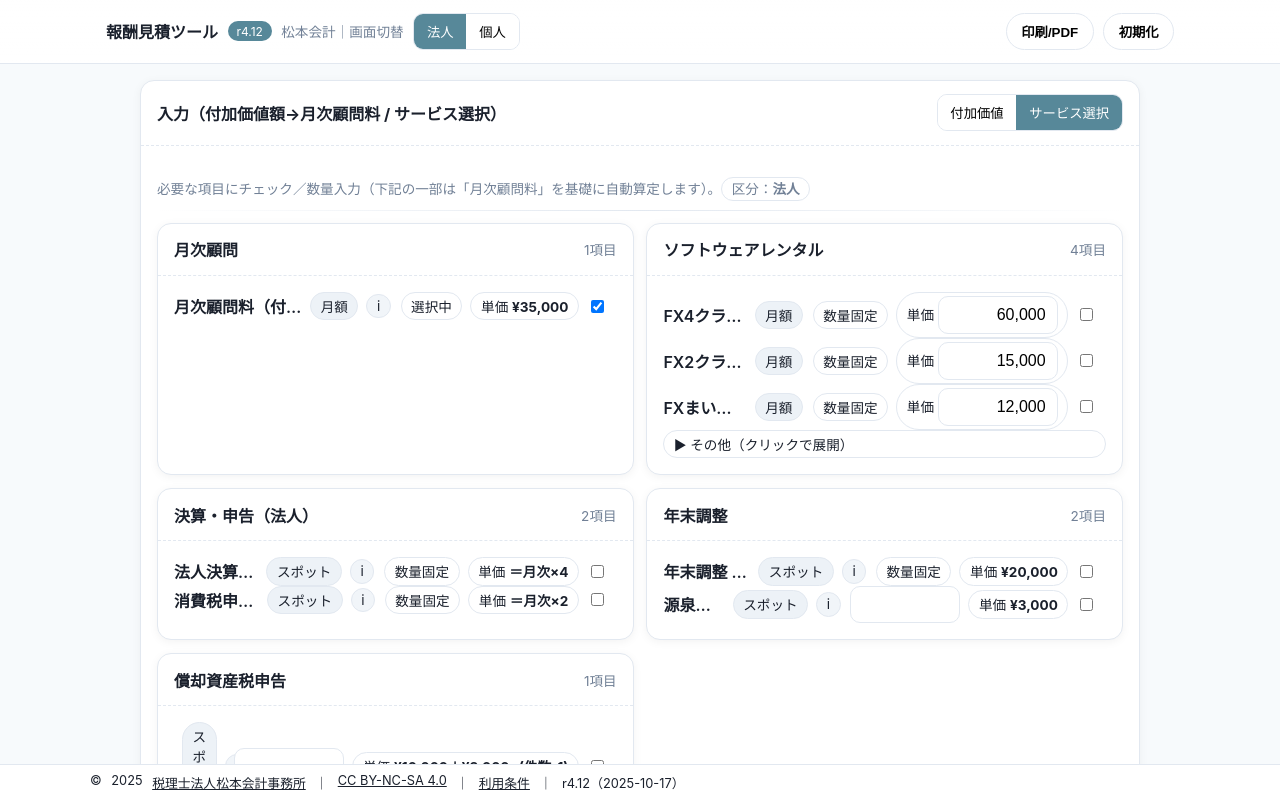
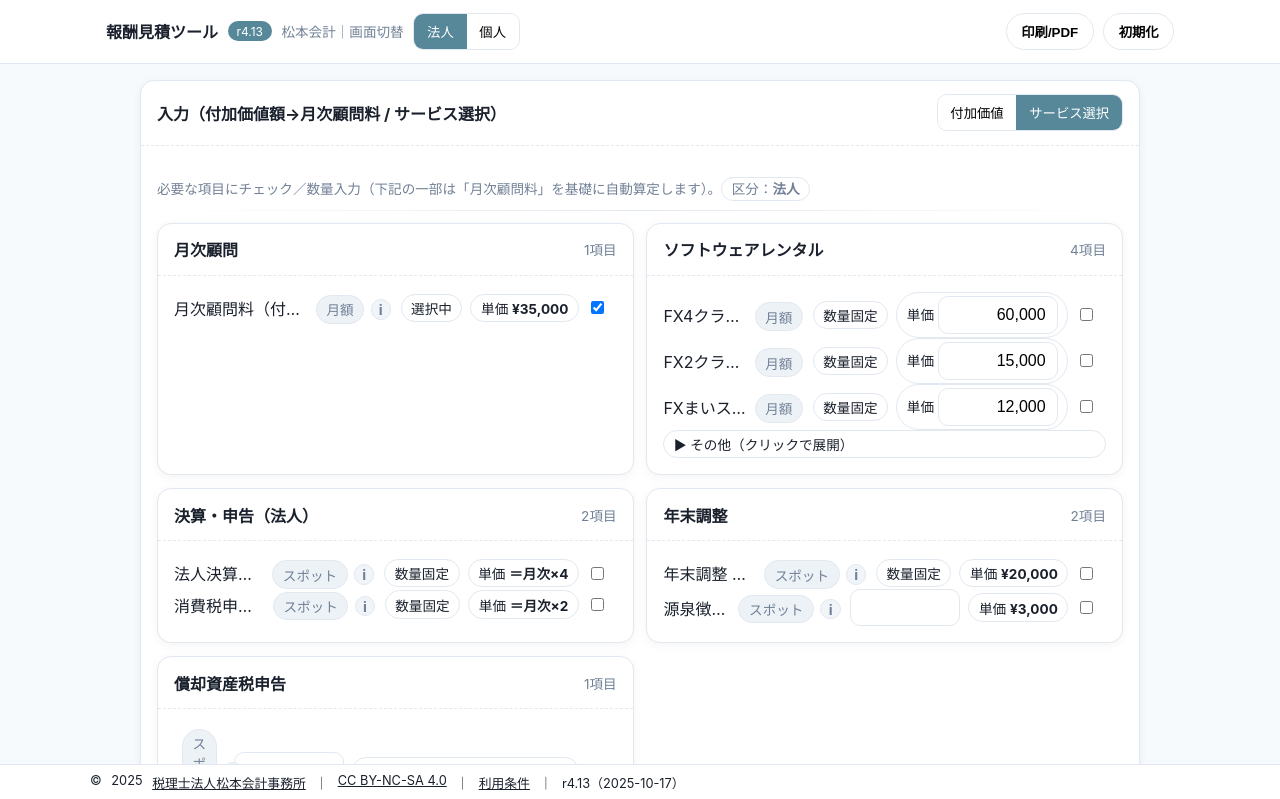
Before and after one commit to takatrp/mitsumori, a plain HTML site: page index.html in a window 1280 px wide. Both pictures are taken after a click on the button "サービス選択". Shown: the top 799 px of the page. Drawn offline with Linux system fonts and the light colour scheme.

Commit message:
Update index.html

```diff
--- a/index.html
+++ b/index.html
@@ -3,7 +3,7 @@
 <head>
 <meta charset="utf-8" />
 <meta name="viewport" content="width=device-width, initial-scale=1" />
-<title>松本会計｜報酬見積ツール r4.12（御中/様・数量12反映・UI洗練）</title>
+<title>松本会計｜報酬見積ツール r4.13（御中/様・数量12反映・UI洗練）</title>
 <style>
 :root{
   --mk-bg:#f7fafc; --mk-card:#fff; --mk-ink:#1a202c; --mk-sub:#4a5568; --mk-border:#e2e8f0;
@@ -48,13 +48,13 @@ header{position:sticky;top:0;z-index:20;background:linear-gradient(180deg,#fff,r
 @media(min-width:960px){#services{grid-template-columns:1fr 1fr}}
 
 /* サービス行のレイアウトを洗練 */
-.svc-row{display:grid;grid-template-columns:minmax(0,1.6fr) auto auto;gap:.6rem;align-items:center}
+.svc-row{display:grid;grid-template-columns:minmax(0,2fr) auto auto;gap:.6rem;align-items:center}
 .svc-main{min-width:0;display:flex;align-items:center;gap:.5rem}
 .svc-main label{font-weight:600}
 .svc-main .mini{display:none}
 .svc-ctrls{display:flex;gap:.5rem;align-items:center;justify-content:flex-end}
 .svc-ctrls .pill{white-space:nowrap}
-@media(max-width:640px){.svc-row{grid-template-columns:1fr}.svc-ctrls{justify-content:flex-start;flex-wrap:wrap}.svc-title{white-space:nowrap;}}
+@media(max-width:640px){.svc-row{grid-template-columns:1fr}.svc-ctrls{justify-content:flex-start;flex-wrap:wrap}.svc-title{flex:1;min-width:0;white-space:normal;overflow:visible;text-overflow:clip;line-height:1.25}}
 }
 
 /* 見積様式（コンパクトフォント／項目を折返ししない） */
@@ -119,6 +119,11 @@ footer.mk-mini a{color:inherit;text-decoration:underline}
 .svc-ctrls{display:flex;gap:.5rem;align-items:center;justify-content:flex-end}
 .pill.unit{background:#edf2f7}
 .pill.info{background:#f1f5f9;cursor:help}
+.svc-meta{display:flex;gap:.4rem;align-items:center;margin-top:.2rem;font-size:.9rem;color:var(--gray)}
+.details.info{display:inline-block;position:relative}
+.details.info>summary{list-style:none;cursor:pointer;border:1px solid var(--mk-border);border-radius:999px;padding:.05rem .45rem;font-weight:700;background:#f1f5f9}
+.details.info[open]>.tip{display:block}
+.details.info .tip{display:none;position:absolute;z-index:5;left:0;top:140%;min-width:220px;background:#fff;border:1px solid var(--mk-border);box-shadow:0 6px 18px rgba(0,0,0,.08);padding:.6rem .7rem;border-radius:8px}
 </style>
 </head>
 <body>
@@ -126,7 +131,7 @@ footer.mk-mini a{color:inherit;text-decoration:underline}
   <div class="bar">
     <div class="wrap" style="display:flex;gap:.6rem;align-items:center;flex-wrap:wrap">
       <span class="title">報酬見積ツール</span>
-      <span class="badge">r4.12</span>
+      <span class="badge">r4.13</span>
       <span class="mini">松本会計｜画面切替</span>
       <div class="seg noprint" aria-label="区分切替">
         <button id="ent-corp">法人</button>
@@ -327,7 +332,7 @@ footer.mk-mini a{color:inherit;text-decoration:underline}
 </footer>
 
 <script>
-const APP_VER='r4.12';
+const APP_VER='r4.13';
 const TAX=0.10;
 const el = (id)=>document.getElementById(id);
 const fmt=(n)=> (isNaN(n)?0:n).toLocaleString('ja-JP');
@@ -496,8 +501,9 @@ function renderServiceRow(it){
   const idx=services.indexOf(it); const id=`svc_${it.cat}_${idx}`;
   const row=document.createElement('div'); row.className='svc-row';
   const left=document.createElement('div'); left.className='svc-main';
-  const info = it.note ? `<span class=\"pill info\" title=\"${it.note}\">i</span>` : '';
-  left.innerHTML = `<label for=\"${id}\" class=\"svc-title\" title=\"${it.name}\">${it.name}</label><span class=\"pill unit\">${it.unit}</span>${info}`;
+  let infoHTML = '';
+  if(it.note){ infoHTML = `<details class=\"info details\"><summary>i</summary><div class=\"tip\">${it.note}</div></details>`; }
+  left.innerHTML = `<div class=\"svc-title\" title=\"${it.name}\">${it.name}</div><div class=\"svc-meta\"><span class=\"pill unit\">${it.unit}</span>${infoHTML}</div>`;
   const ctrls=document.createElement('div'); ctrls.className='svc-ctrls';
   let priceCtrl = `<span class=\"pill\">単価 <b>${it.kind==='mult_m' ? '＝月次×'+it.months : yen(it.price)}</b></span>`;
   if(it.kind==='asset_tax') priceCtrl=`<span class=\"pill\">単価 <b>${yen(it.base)}＋${yen(it.extra)}×(件数-1)</b></span>`;
```
